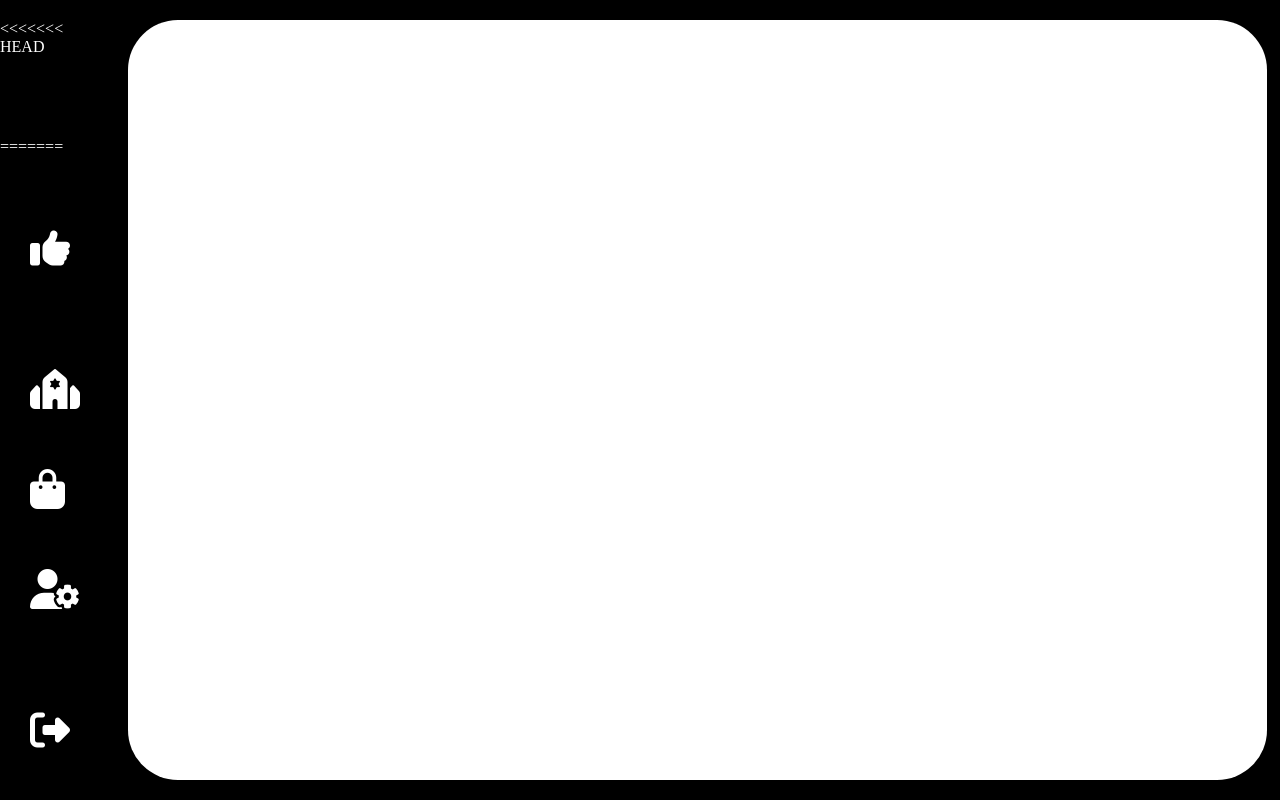
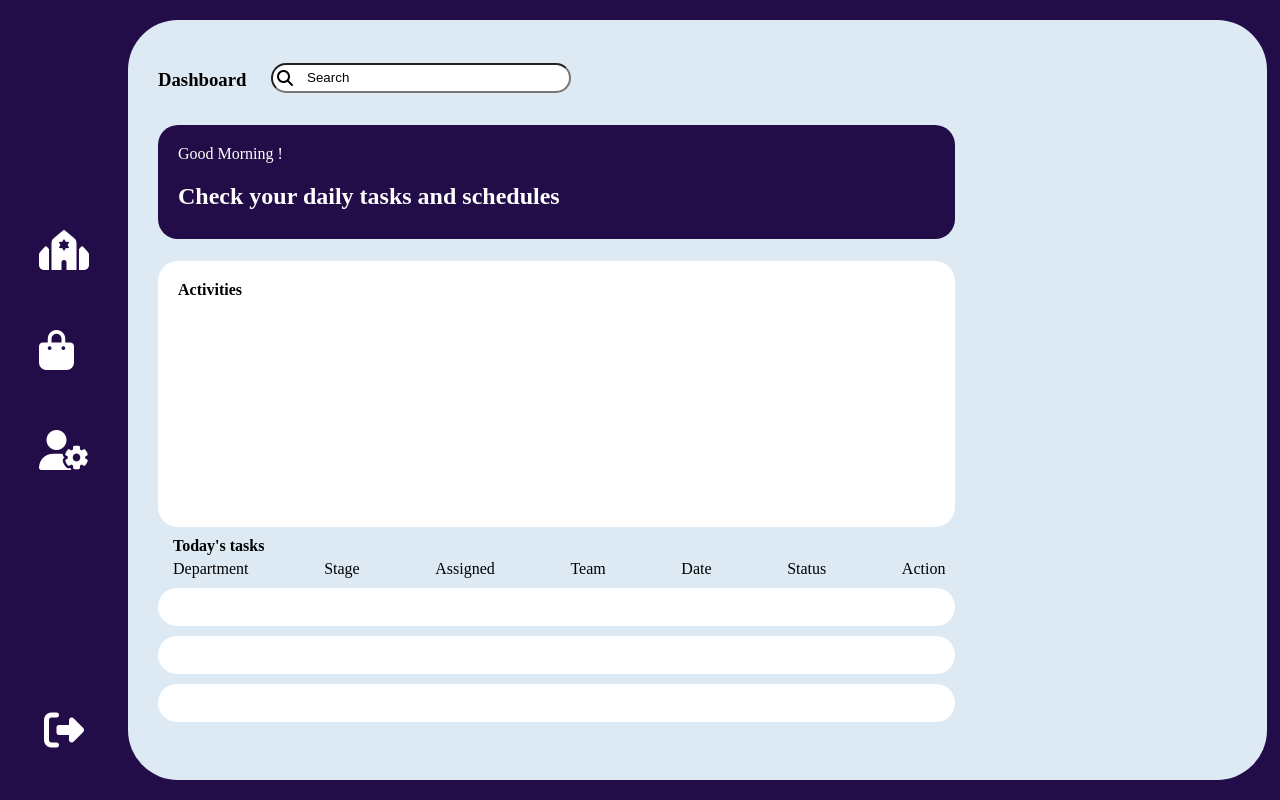
Before and after one commit to pundreek-saurabh/dashboard-imbue, a Django app: page /index/ in a window 1280 px wide. Run offline with Django 3.2, Linux system fonts and the light colour scheme; some libraries are stand-ins or nearby versions.

Commit message:
layout done

```diff
--- a/task_management/static/task_management/style.css
+++ b/task_management/static/task_management/style.css
@@ -1,58 +1,122 @@
 body {
   margin: 0px;
-  background-color: black;
+  background-color: #220d49;
   position: relative;
 }
 
-.navbar {
+.sidebar {
   position: absolute;
   height: 95%;
-  width: 6%;
+  width: 10%;
   top: 2.5%;
   display: flex;
   flex-direction: column;
   justify-content: space-between;
+  align-items: center;
   color: white;
 }
-.navbar .mid {
+.sidebar .mid {
   display: flex;
   flex-direction: column;
 }
-.navbar .mid i {
+.sidebar .mid i {
   color: white;
   margin: 30px;
+  cursor: pointer;
 }
-.navbar .top i {
+.sidebar .top i {
   color: white;
   margin: 30px;
+  cursor: pointer;
 }
-.navbar .bottom i {
+.sidebar .bottom i {
   color: white;
   margin: 30px;
+  cursor: pointer;
 }
 
-.container {
+.content {
   height: 95%;
   width: 89%;
-  background-color: white;
+  background-color: #ddeaf3;
   position: absolute;
   left: 10%;
   top: 2.5%;
   right: 2.5%;
   border-radius: 50px;
 }
-<<<<<<< HEAD
-section{
-    height:95%;
-    width:89%;
-    background-color: white;
-    position:absolute;
-    left:10%;
-    top:2.5%;
-    right:1%;
-    border-radius: 50px;
+.content .navbar {
+  margin: 30px 0 10px 30px;
+  display: flex;
+  justify-content: flex-start;
+  align-items: center;
 }
-=======
+.content .navbar .search-bar {
+  position: relative;
+}
+.content .navbar .search-bar input {
+  margin: 12px 15px 0 25px;
+  display: flex;
+  width: 300px;
+  height: 30px;
+  border-radius: 20px;
+  padding: 0 20px 0 30px;
+}
+.content .navbar .search-bar .search {
+  position: absolute;
+  top: 45%;
+  left: 9%;
+  cursor: pointer;
+}
+.content .greetings {
+  height: 15%;
+  width: 70%;
+  background-color: #220d49;
+  z-index: 2;
+  margin: 0 10px 10px 30px;
+  border-radius: 20px;
+  color: white;
+}
+.content .greetings p {
+  color: white;
+  padding: 20px 20px 0 20px;
+}
+.content .greetings h2 {
+  margin: 20px;
+}
+.content .activities {
+  height: 35%;
+  width: 70%;
+  margin: 0 10px 10px 30px;
+  background-color: white;
+  border-radius: 20px;
+}
+.content .activities h4 {
+  padding: 20 20 0 20;
+}
+.content .tasks {
+  width: 70%;
+  margin: 0 10px 10px 30px;
+}
+.content .tasks h4 {
+  margin: 0 10px 0 15;
+}
+.content .tasks .heading {
+  display: flex;
+  padding: 0;
+  margin: 5 10 10 15;
+  justify-content: space-between;
+}
+.content .tasks .heading li {
+  list-style-type: none;
+  text-decoration: none;
+}
+.content .tasks .cards {
+  height: 5%;
+  background-color: white;
+  width: 100%;
+  border-radius: 20px;
+  margin: 0 0 10px 0;
+}
 
 /*# sourceMappingURL=style.css.map */
->>>>>>> 9eece2a6ba2458158189e26ed897f8a5b815cd9d
--- a/task_management/static/task_management/style.scss
+++ b/task_management/static/task_management/style.scss
@@ -1,16 +1,17 @@
 body{
     margin: 0px;
-    background-color: rgb(0, 0, 0);
+    background-color: rgb(34, 13, 73);
     position:relative;
 }
-.navbar{
+.sidebar{
         position: absolute;
         height:95%;
-        width:6%;
+        width:10%;
         top:2.5%;
         display: flex;
         flex-direction: column;
         justify-content: space-between;
+        align-items:center;
         color:white;
 
 
@@ -20,12 +21,14 @@ body{
             i{
                 color:white;
                 margin:30px;
+                cursor:pointer
             }
         }
         .top{
             i{
                 color:white;
                 margin: 30px;
+                cursor:pointer
             }
 
         }
@@ -33,18 +36,101 @@ body{
             i{
                 color:white;
                 margin: 30px;
+                cursor:pointer;
             }
 
         }
     }
 
-.container{
+.content{
     height:95%;
     width:89%;
-    background-color:white;
+    background-color:rgb(221, 234, 243);
     position:absolute;
     left:10%;
     top:2.5%;
     right:2.5%;
     border-radius: 50px;
+
+    .navbar{
+        margin:30px 0 10px 30px;
+        display: flex;
+        justify-content: flex-start;
+        align-items: center;
+        .search-bar{
+            position:relative;
+
+        input{
+
+            margin:12px 15px 0 25px;
+            display:flex;
+            width:300px;
+            height:30px;
+            border-radius: 20px;
+            padding: 0 20px 0 30px;
+
+        }
+        .search{
+            position:absolute;
+            top:45%;
+            left:9%;
+            cursor:pointer;
+
+        }
+    }
 }
+
+    .greetings{
+        height:15%;
+        width:70%;
+        background-color: rgb(34, 13, 73);
+        z-index: 2;
+        margin:0 10px 10px 30px;
+        border-radius:20px;
+        color:white;
+        p{
+            color:white;
+            padding: 20px 20px 0 20px;
+            //margin:20px;
+        }
+        h2{
+            margin:20px;
+        }
+    }
+    .activities{
+        height:35%;
+        width:70%;
+        margin:0 10px 10px 30px;
+        background-color: white;
+        border-radius: 20px;
+        h4{
+            padding:20 20 0 20;
+        }
+    }
+    .tasks{
+        width:70%;
+        margin:0 10px 10px 30px;
+        h4{
+            margin:0 10px 0 15;
+        }
+        .heading{
+            display:flex;
+            padding:0;
+            margin:5 10 10 15;
+            justify-content: space-between;
+            li{
+            list-style-type:none;
+            text-decoration:none;
+
+            }
+
+        }
+        .cards{
+            height:5%;
+            background-color: white;
+            width:100%;
+            border-radius: 20px;
+            margin:0 0 10px 0;
+        }
+    }
+}
--- a/task_management/templates/task_management/index.html
+++ b/task_management/templates/task_management/index.html
@@ -3,19 +3,9 @@
 <link rel="stylesheet" type="text/css" href="{% static 'task_management/style.css' %}">
 <script src="https://kit.fontawesome.com/7e1f669ced.js" crossorigin="anonymous"></script>
 <body>
-<header class="navbar">
+<header class="sidebar">
+        <div class ="top">
 
-<<<<<<< HEAD
-<header>
-<section>
-
-
-
-</section>
-</header>
-=======
-        <div class ="top">
-        <i class="fas fa-thumbs-up fa-5x" style="font-size: 40px;"></i>
         </div>
         <div class ="mid">
                 <i class="fas fa-synagogue"style="font-size:40px" ></i>
@@ -28,8 +18,39 @@
 
 
 </header>
-<section class="container">
+<section class="content">
+<div class="navbar">
+<h3>Dashboard</h3>
+<form class="search-bar">
+<input type="text" value=" Search" name="search">
+<span class="search"><i class="fas fa-search"></i></span>
+
+</form>
+</div>
+<div class="greetings">
+<p>Good Morning !</p>
+<h2> Check your daily tasks and schedules </h2>
+
+</div>
+<div class="activities">
+<h4>Activities</h4>
+</div>
+<div class="tasks">
+<h4>Today's tasks</h4>
+  <ul class="heading">
+    <li>Department</li>
+    <li>Stage</li>
+    <li>Assigned</li>
+    <li>Team</li>
+    <li>Date</li>
+
+    <li>Status</li>
+    <li>Action</li>
+  </ul>
+  <div class="cards"></div>
+  <div class="cards"></div>
+  <div class="cards"></div>
+</div>
 
 </section>
 </body>
->>>>>>> 9eece2a6ba2458158189e26ed897f8a5b815cd9d
```
Also changed, not shown: db.sqlite3, 1 other file.
